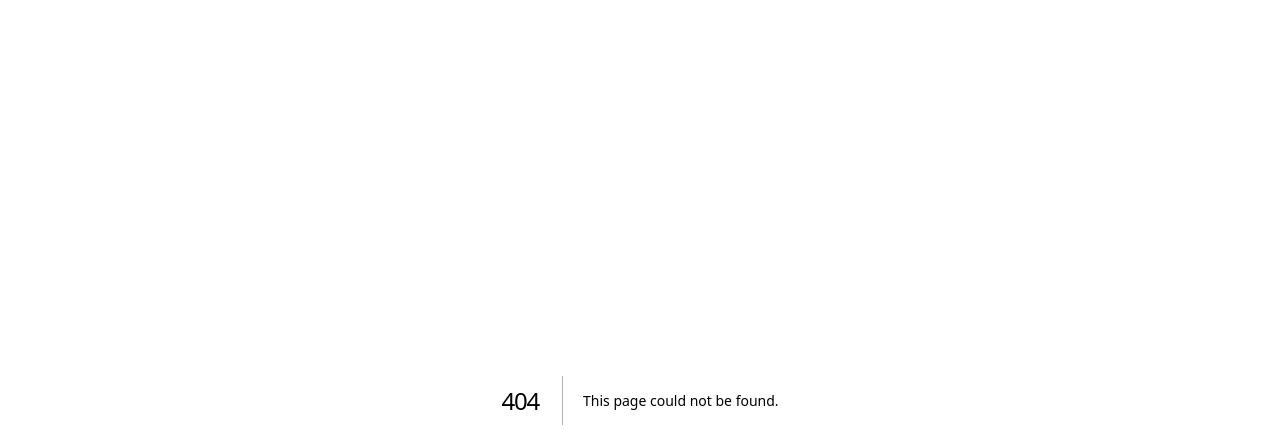
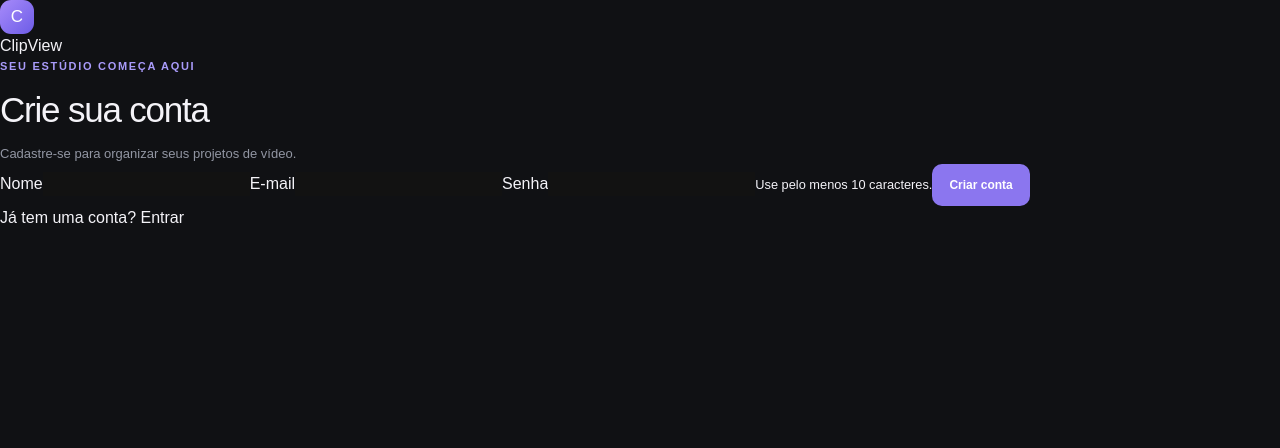
Before and after one commit to TheGustavoo/ClipView, a Next.js app in the folder apps/web/: page /register in a window 1280 px wide. Before the commit this address had no page. Shown: the top 448 px of the page. Built offline with nearby package versions, Linux system fonts and the light colour scheme.

Commit message:
feat(web-auth): add secure cookie auth routes and account pages

```diff
--- /dev/null
+++ b/apps/web/app/register/page.tsx
@@ -0,0 +1,58 @@
+"use client";
+
+import Link from "next/link";
+import { FormEvent, useState } from "react";
+import { useRouter } from "next/navigation";
+
+export default function RegisterPage() {
+  const router = useRouter();
+  const [name, setName] = useState("");
+  const [email, setEmail] = useState("");
+  const [password, setPassword] = useState("");
+  const [error, setError] = useState("");
+  const [busy, setBusy] = useState(false);
+
+  async function submit(event: FormEvent<HTMLFormElement>) {
+    event.preventDefault();
+    setBusy(true);
+    setError("");
+    try {
+      const response = await fetch("/api/auth/register", {
+        method: "POST",
+        headers: { "Content-Type": "application/json" },
+        body: JSON.stringify({ name, email, password })
+      });
+      const data = await response.json();
+      if (!response.ok) throw new Error(data.detail ?? "Falha no cadastro.");
+      router.replace("/");
+      router.refresh();
+    } catch (err) {
+      setError(err instanceof Error ? err.message : "Não foi possível criar a conta.");
+    } finally {
+      setBusy(false);
+    }
+  }
+
+  return (
+    <main className="auth-page">
+      <section className="auth-card">
+        <Link className="auth-brand" href="/"><span className="brand-mark">C</span>ClipView</Link>
+        <div className="eyebrow">Seu estúdio começa aqui</div>
+        <h1>Crie sua conta</h1>
+        <p className="subheading">Cadastre-se para organizar seus projetos de vídeo.</p>
+        <form className="auth-form" onSubmit={submit}>
+          <label htmlFor="name">Nome</label>
+          <input id="name" type="text" autoComplete="name" minLength={2} maxLength={80} required value={name} onChange={e => setName(e.target.value)} />
+          <label htmlFor="email">E-mail</label>
+          <input id="email" type="email" autoComplete="email" required value={email} onChange={e => setEmail(e.target.value)} />
+          <label htmlFor="password">Senha</label>
+          <input id="password" type="password" autoComplete="new-password" minLength={10} maxLength={128} required value={password} onChange={e => setPassword(e.target.value)} />
+          <small className="auth-hint">Use pelo menos 10 caracteres.</small>
+          {error && <p className="auth-error" role="alert">{error}</p>}
+          <button className="primary auth-submit" disabled={busy}>{busy ? "Criando conta..." : "Criar conta"}</button>
+        </form>
+        <p className="auth-switch">Já tem uma conta? <Link href="/login">Entrar</Link></p>
+      </section>
+    </main>
+  );
+}
```
